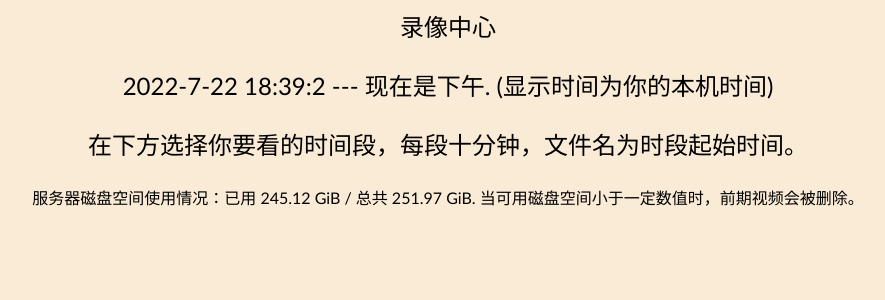
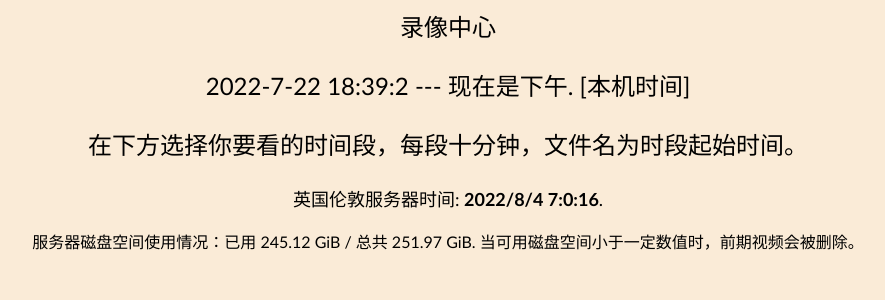
Before and after one commit to Weicheng783/diary, a PHP site: page /gallery/camera.php in a window 1280 px wide. Shown: the top 300 px of the page, without its empty margins (192-1077 px from the left). Run offline with PHP 8.4, Linux system fonts and the light colour scheme.

Commit message:
Server Time Display

```diff
--- a/camera.php
+++ b/camera.php
@@ -16,6 +16,11 @@
         <p class="narrator" style="font-size: x-large; text-align: center;">在下方选择你要看的时间段，每段十分钟，文件名为时段起始时间。</p>
 
         <?php
+            // set default timezone
+            date_default_timezone_set('Europe/London'); // CDT
+            $current_date = date('Y/m/d H:i:s');
+            echo '<p class="narrator" style="font-size: large; text-align: center; ">英国伦敦服务器时间: <strong id="serverYMD">'.$current_date.'</strong>.</p>';
+
             function getSymbolByQuantity($bytes) {
                 $symbols = array('B', 'KiB', 'MiB', 'GiB', 'TiB', 'PiB', 'EiB', 'ZiB', 'YiB');
                 $exp = floor(log($bytes)/log(1024));
@@ -80,6 +85,15 @@
 
 <script>
 
+    function serverTime(){
+        var st = new Date(document.getElementById("serverYMD").innerHTML);
+        // console.log(document.getElementById("serverYMD").innerHTML);
+        st = new Date(st.setSeconds(st.getSeconds() + 1));
+
+        document.getElementById("serverYMD").innerHTML = st.getFullYear() + "/" + (st.getMonth()+1) + "/" + st.getDate() + " " + st.getHours() + ":" + st.getMinutes() + ":" + st.getSeconds();
+        setTimeout("serverTime()",1000);
+    }
+
     function fun(){
         var date = new Date()
         var y = date.getFullYear();
@@ -104,12 +118,13 @@
             var notice = "Have a nice day."
         }
 
-        document.getElementById("ymd").innerHTML = +y+"-"+m+"-"+d+" "+hh+":"+mm+":"+ss+"  ---  "+notice+" (显示时间为你的本机时间)";
+        document.getElementById("ymd").innerHTML = +y+"-"+m+"-"+d+" "+hh+":"+mm+":"+ss+"  ---  "+notice+" [本机时间]";
         setTimeout("fun()",1000)
     }
 
     window.onload = function(){
         setTimeout("fun()",0)
+        setTimeout("serverTime()",0)
     }
 
 
```
